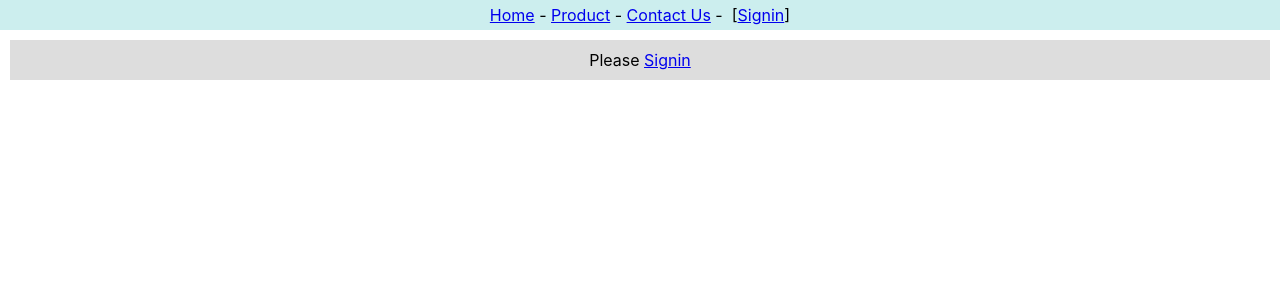
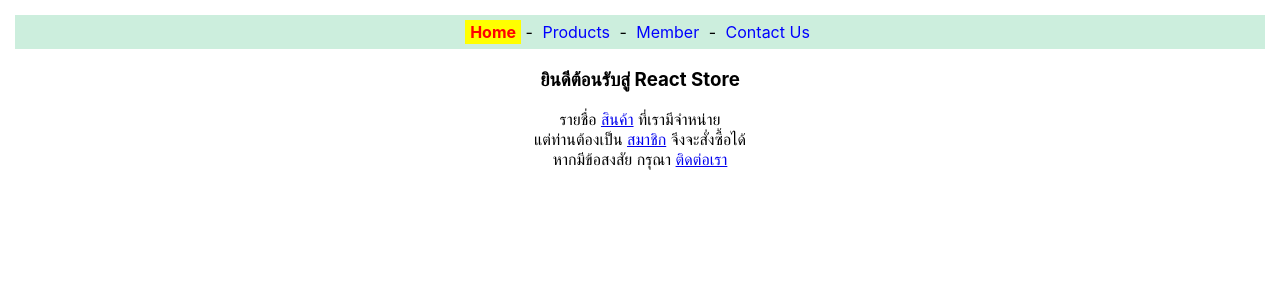
Before and after one commit to ChayanrothJA/app1, a React (Create React App) app: page / in a window 1280 px wide. Shown: the top 300 px of the page. Built offline with nearby package versions, Linux system fonts and the light colour scheme.

Commit message:
app1 ROUTE

```diff
--- a/package.json
+++ b/package.json
@@ -8,6 +8,7 @@
     "@testing-library/user-event": "^13.5.0",
     "react": "^18.2.0",
     "react-dom": "^18.2.0",
+    "react-router-dom": "^6.16.0",
     "react-scripts": "5.0.1",
     "web-vitals": "^2.1.4"
   },
--- a/src/App.js
+++ b/src/App.js
@@ -1,8 +1,32 @@
 import React from 'react'
-import {userContext} from './context'
-import Header2 from './context-header2'
-import Content2 from './context-content2'
+import { BrowserRouter, Link } from 'react-router-dom'
+import Router1 from "./router1";
+import Router2 from "./router2";
+import Router3 from './router3';
+import Home from './home';
+import Product from './product';
+import Member from './member';
+import Contact from './contact';
 
+
+export default function App() {
+
+   return (
+      <>
+         <Router3/>
+
+
+      </>
+   )
+
+
+}
+
+
+
+// import {userContext} from './context'
+// import Header2 from './context-header2'
+// import Content2 from './context-content2'
 // import RefsFunc from './refs-func'
 // import RefsArray from './refs-array'
 // import React from 'react'
@@ -11,17 +35,30 @@ import Content2 from './context-content2'
 // import {EventData2} from './event-data'
 // import {Table} from './event-data'
 
+// export default function Router1(){
+//    return (
+//    <BrowserRouter>
+//    <nav>
+//    <Link to="/">Home</Link>
+//    <Link to="/products">Products</Link>
+
+//    </nav>
+//    </BrowserRouter>
+//    )
+//    }
 
 
-export default function App() {
-   let[user,setUser] = React.useState('')
-   return (
-   <userContext.Provider value={[user,setUser]}>
-      <Header2/>
-      <Content2/>
-   </userContext.Provider>
-   )
-   }
+
+
+// export default function App() {
+//    let[user,setUser] = React.useState('')
+//    return (
+//    <userContext.Provider value={[user,setUser]}>
+//       <Header2/>
+//       <Content2/>
+//    </userContext.Provider>
+//    )
+//    }
 
 // function App() {
 //   return (
--- /dev/null
+++ b/src/contact.js
@@ -0,0 +1,10 @@
+import React from "react";
+
+export default function Contact(){
+    return(
+        <p style={{textAlign:'center'}}>
+            <div>Contact Page</div>
+        </p>
+
+    )
+}
--- /dev/null
+++ b/src/home.js
@@ -0,0 +1,11 @@
+import React from 'react'
+export default function Home() {
+return (
+<p style={{textAlign:'center'}}>
+    <h3>ยินดีต้อนรับสู่ React Store</h3>
+        รายชื่อ <a href="/product">สินค้า</a> ที่เรามีจำหน่าย<br/>
+        แต่ท่านต้องเป็น <a href="/member"> สมาชิก</a> จึงจะสั่งซื้อได้<br/>
+        หากมีข้อสงสัย  กรุณา <a href="/contact">ติดต่อเรา</a>
+    </p>
+    )
+}
--- /dev/null
+++ b/src/member.js
@@ -0,0 +1,9 @@
+import React from "react";
+
+export default function Member(){
+    return(
+        <p style={{textAlign:'center'}}>
+            <div>Member Page</div>
+        </p>
+    )
+}
--- /dev/null
+++ b/src/navlink.css
@@ -0,0 +1,19 @@
+.nav {
+    background-color: #ced;
+    padding: 7px;
+    text-align: center;
+    margin: 15px;
+}
+
+.menu {       /* สำหรับสถานะ inactive */
+    color: blue;
+    text-decoration: none;
+    padding: 2px 5px;
+}
+
+.active_menu {      /* สำหรับสถานะ active */
+    color: red;
+    background-color: yellow;
+    text-decoration: none;
+    padding: 2px 5px;
+}
--- /dev/null
+++ b/src/product.js
@@ -0,0 +1,25 @@
+import React, { Component } from 'react'
+import "./products.css"
+export default class Product extends Component {
+    data = [
+        ['React', 500],
+        ['React Native', 650],
+        ['Node.js', 450],
+        ['MongoDB', 300],
+        ['Express.js', 650]
+    ]
+
+    render(){
+        return (
+
+            <table border="1">
+        <tr><th>ชื่อ</th><th>ราคา</th></tr>
+        {
+        this.data.map(d => {
+        return <tr><td>{d[0]}</td><td>{d[1]}</td></tr>
+        })
+        }
+        </table>
+        )
+    }
+  }
--- /dev/null
+++ b/src/products.css
@@ -0,0 +1,18 @@
+table {
+    width: 350px;
+    border-collapse: collapse;
+    margin: auto;
+}
+
+th {
+    background-color: lightgray;
+    color: green;
+}
+
+th, td {
+    padding: 5px;
+}
+
+td:nth-child(2) {
+    text-align: center;
+}
--- /dev/null
+++ b/src/router1.js
@@ -0,0 +1,29 @@
+import React from 'react'
+import {BrowserRouter, Link} from 'react-router-dom'
+
+export default function Router1() {
+    const navStyle = {
+        backgroundColor: '#ced',
+        padding: '7px',
+        textAlign: 'center'
+}
+
+    const linkStyle = {
+        display: 'inline-block',
+        color: 'blue',
+        textDecoration: 'none',
+}
+
+return (
+    <BrowserRouter>
+    <nav style={navStyle}>
+    <Link to="/" style={linkStyle}>Home</Link> -&nbsp;
+    <Link to="/products" style={linkStyle}>
+    Products</Link> -&nbsp;
+    <Link to="/member" style={linkStyle}>
+    Member</Link> -&nbsp;
+    <Link to="/contact" style={linkStyle}>Contact Us</Link>
+    </nav>
+    </BrowserRouter>
+    )
+}
--- /dev/null
+++ b/src/router2.js
@@ -0,0 +1,27 @@
+import React from "react";
+import {BrowserRouter, NavLink} from 'react-router-dom'
+import './navlink.css'
+
+export default function Router2(){
+    return(
+        <BrowserRouter>
+            <nav className="nav">
+            <NavLink to='/'
+                className={({isActive})=>
+                    isActive?"active_menu":"menu"}
+                style={({isActive}) => {
+                    return {
+                    fontWeight: isActive? "bold" : ""
+                };
+        }}>Home</NavLink> -&nbsp;
+
+        <NavLink to='/product' className={({isActive})=>isActive?"active_menu":"menu"}>
+            Products</NavLink> -&nbsp;
+        <NavLink to='/member' className={({isActive})=>isActive?"active_menu":"menu"}>
+            Member</NavLink> -&nbsp;
+        <NavLink to='/contact'className={({isActive})=>isActive?"active_menu":"menu"}>
+            Contact Us</NavLink>
+        </nav>
+    </BrowserRouter>
+    )
+}
--- /dev/null
+++ b/src/router3.js
@@ -0,0 +1,39 @@
+import React from "react";
+import { BrowserRouter, NavLink, Route, Routes , Navigate} from "react-router-dom";
+import "./navlink.css";
+import Product from './product';
+import Home from "./home";
+import Member from "./member";
+
+export default function Router3() {
+  return (
+    <BrowserRouter>
+            <nav className="nav">
+        <NavLink to='/'className={({isActive})=>isActive?"active_menu":"menu"}style={({isActive}) => {
+        return {
+                fontWeight: isActive? "bold" : ""
+            };
+        }}>Home</NavLink> -&nbsp;
+
+        <NavLink to='/product' className={({isActive})=>isActive?"active_menu":"menu"}>
+            Products</NavLink> -&nbsp;
+        <NavLink to='/member' className={({isActive})=>isActive?"active_menu":"menu"}>
+            Member</NavLink> -&nbsp;
+        <NavLink to='/contact'className={({isActive})=>isActive?"active_menu":"menu"}>
+            Contact Us</NavLink>
+        </nav>
+
+        <Routes style={{margin: '20px'}}>
+        <Route path="/"element={<Home/>} />
+        <Route path="/product" element={<Product/>}/>
+        <Route path="/member" Component={Member} />
+        <Route path="/contact"element={<div style={{textAlign:'center'}}>Contact Page</div>} />
+        <Route path="/*"element={<Navigate to="/"/>} />
+</Routes>
+
+
+
+
+    </BrowserRouter>
+  )
+}
```
Also changed, not shown: src/route4.js (added, +10 -0 lines), 1 other file (tests, documents, lock files or other folders).
